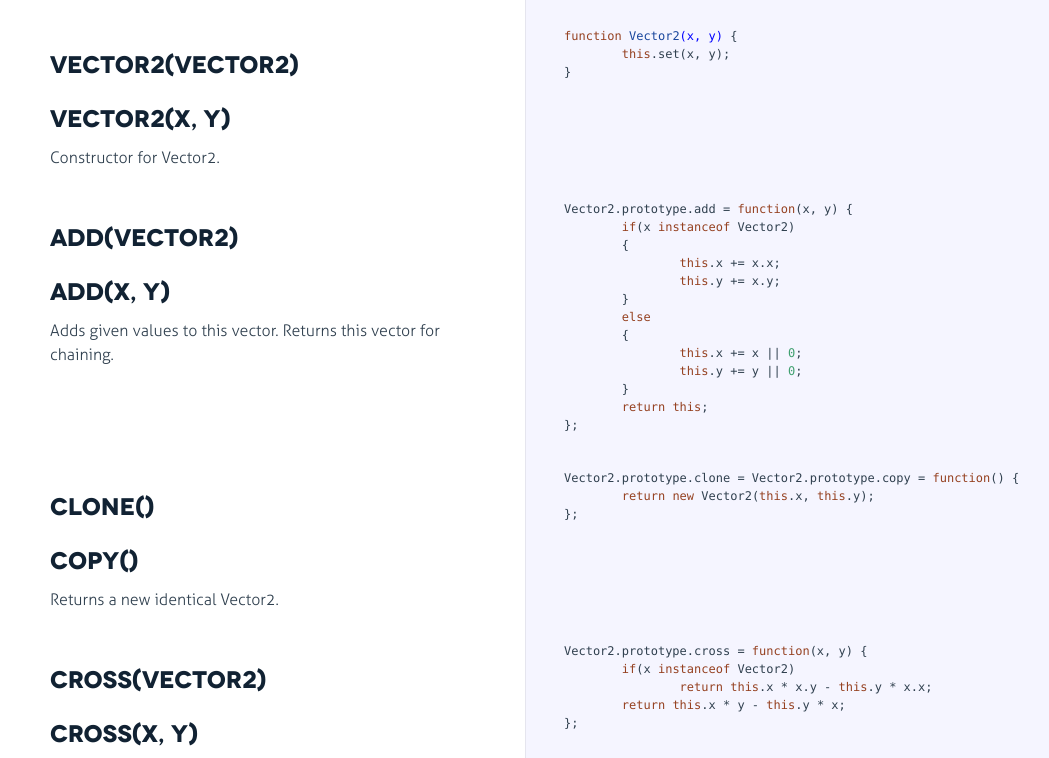
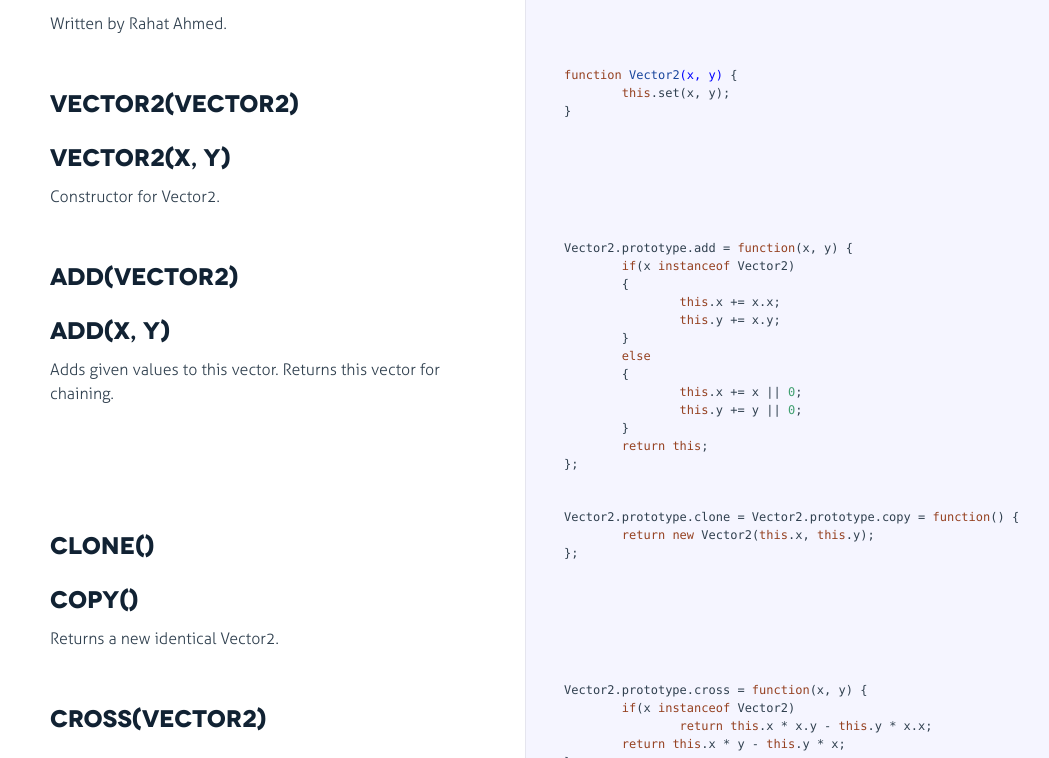
Before and after one commit to rahatarmanahmed/vector2-node, a website: page docs/index.html in a window 1280 px wide. Shown: the part 124-882 px from the top of the page, without its empty margins (0-1049 px from the left). Drawn offline with Linux system fonts and the light colour scheme.

Commit message:
Small doc change.

```diff
--- a/docs/index.html
+++ b/docs/index.html
@@ -23,6 +23,7 @@
               </div>
               <h1>Vector2</h1>
 <p>An object representing a 2D vector.</p>
+<p>Written by Rahat Ahmed.</p>
 
             </div>
 
--- a/index.js
+++ b/index.js
@@ -1,5 +1,7 @@
 // # Vector2
 // An object representing a 2D vector.
+//
+// Written by Rahat Ahmed.
 
 // ## Vector2(Vector2)
 // ## Vector2(x, y)
```
